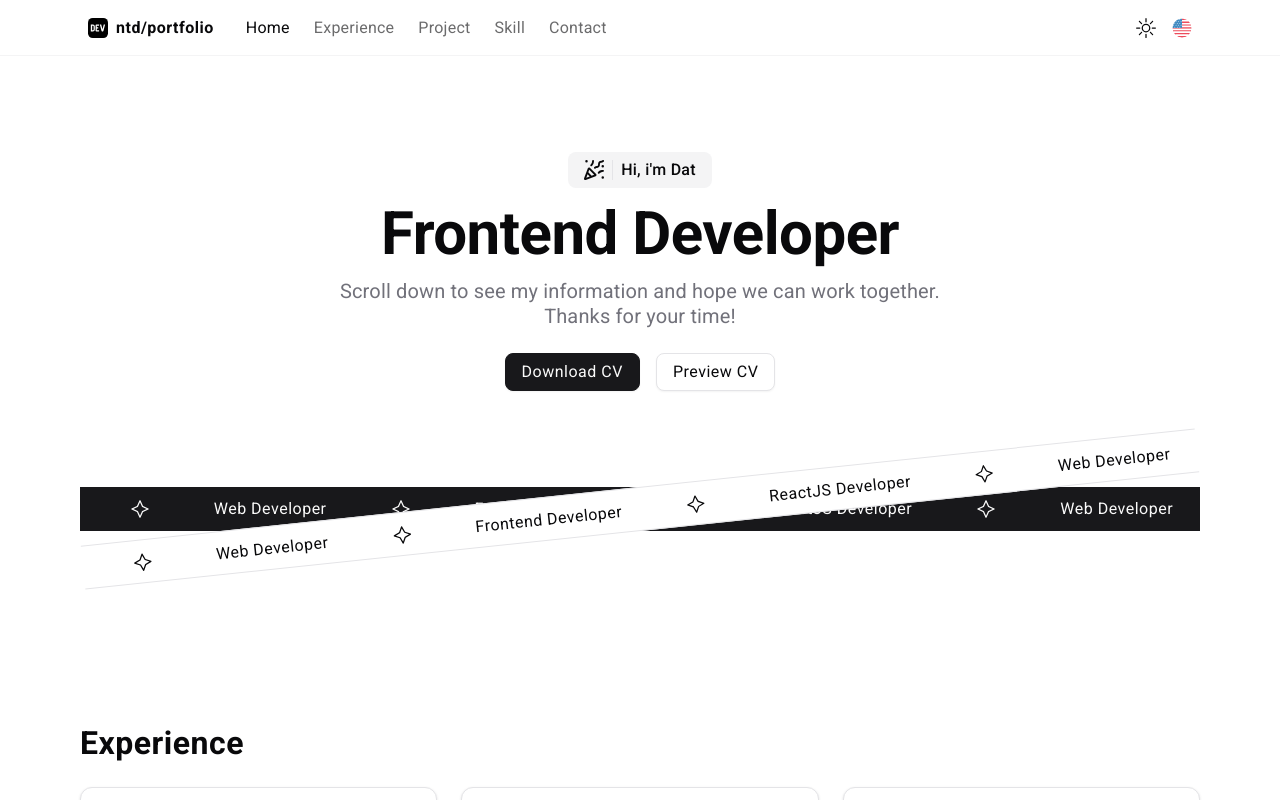
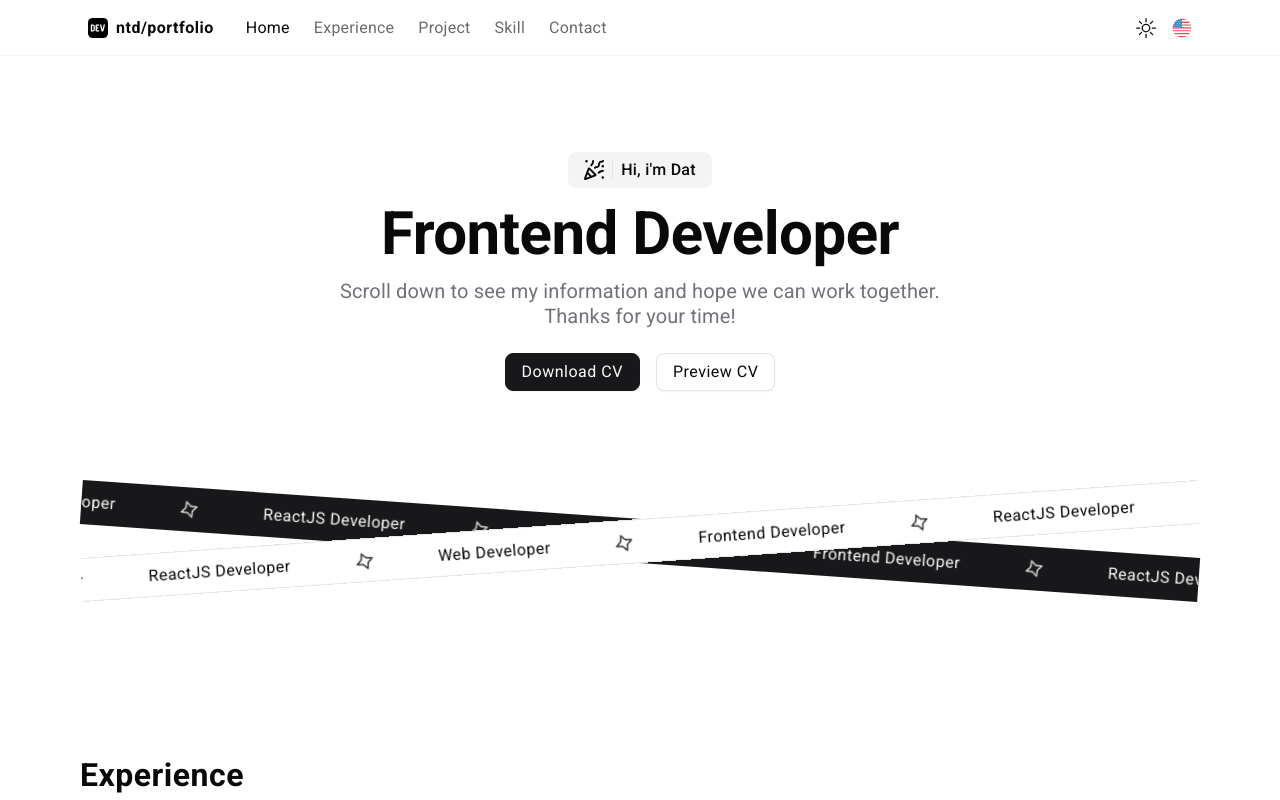
Before and after one commit to ntdat1306/portfolio-website, a React (Vite) app: page / in a window 1280 px wide. Shown: the top 800 px of the page. Built offline with nearby package versions, Linux system fonts and the light colour scheme.

Commit message:
update: ribbon css

```diff
--- a/src/pages/home/components/Ribbon/Ribbon.module.scss
+++ b/src/pages/home/components/Ribbon/Ribbon.module.scss
@@ -4,7 +4,7 @@
 .ribbon-container {
     position: relative;
 
-    margin: 0 0 12rem;
+    margin: 2rem 0 12rem;
 
     @include responsive(landscapePhone) {
         margin: 4rem 0 8rem;
@@ -19,7 +19,7 @@
             position: absolute;
             inset: 0;
             z-index: 1;
-            transform: rotate(-6deg);
+            transform: rotate(-4deg);
             background: rgb(var(--background));
             color: rgb(var(--foreground));
             border-top: 1px solid rgb(var(--border));
@@ -28,13 +28,28 @@
             @include responsive(landscapePhone) {
                 transform: rotate(-8deg);
             }
+
+            .slide {
+                animation: 30s ltr infinite linear;
+                justify-content: flex-end;
+            }
         }
 
         &.bottom {
             // transform: rotate(4deg) translate(0, 100%);
             // transform-origin: 100% 0;
+            transform: rotate(4deg);
             background: rgb(var(--primary));
             color: rgb(var(--primary-foreground));
+
+            @include responsive(landscapePhone) {
+                transform: rotate(8deg);
+            }
+
+            .slide {
+                animation: 30s rtl infinite linear;
+                justify-content: flex-start;
+            }
         }
 
         .slide {
@@ -42,6 +57,14 @@
             display: flex;
             gap: 4rem;
             transform: translateX(-50%);
+
+            &:hover {
+                animation-play-state: paused;
+
+                .item .icon {
+                    animation-play-state: paused;
+                }
+            }
 
             @include responsive(landscapePhone) {
                 gap: 2rem;
@@ -60,8 +83,36 @@
 
                 .icon {
                     @include icon(no-corner, no-expand);
+                    animation: 30s rotate infinite linear;
                 }
             }
         }
     }
 }
+
+@keyframes rtl {
+    from {
+        transform: translateX(0);
+    }
+    to {
+        transform: translateX(-100%);
+    }
+}
+
+@keyframes ltr {
+    from {
+        transform: translateX(0);
+    }
+    to {
+        transform: translateX(100%);
+    }
+}
+
+@keyframes rotate {
+    from {
+        transform: rotate(0);
+    }
+    to {
+        transform: rotate(360deg);
+    }
+}
```
